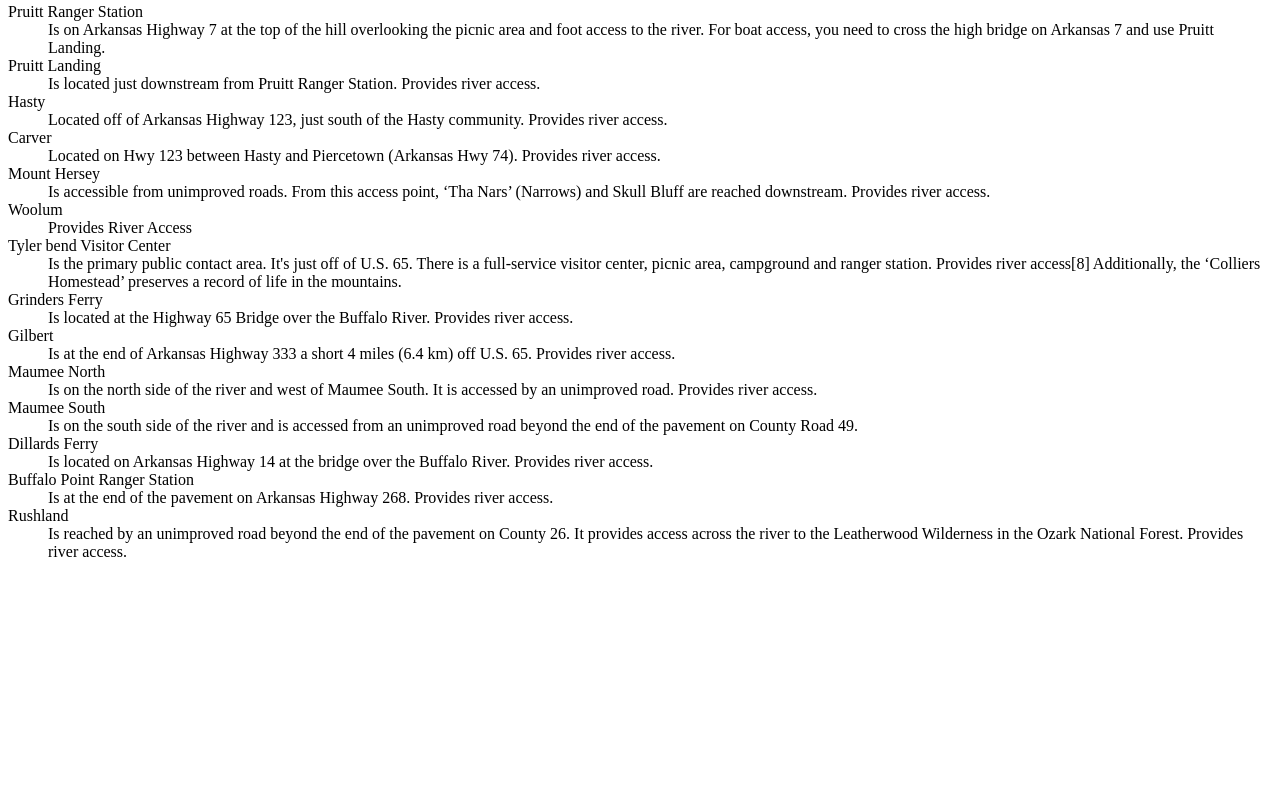
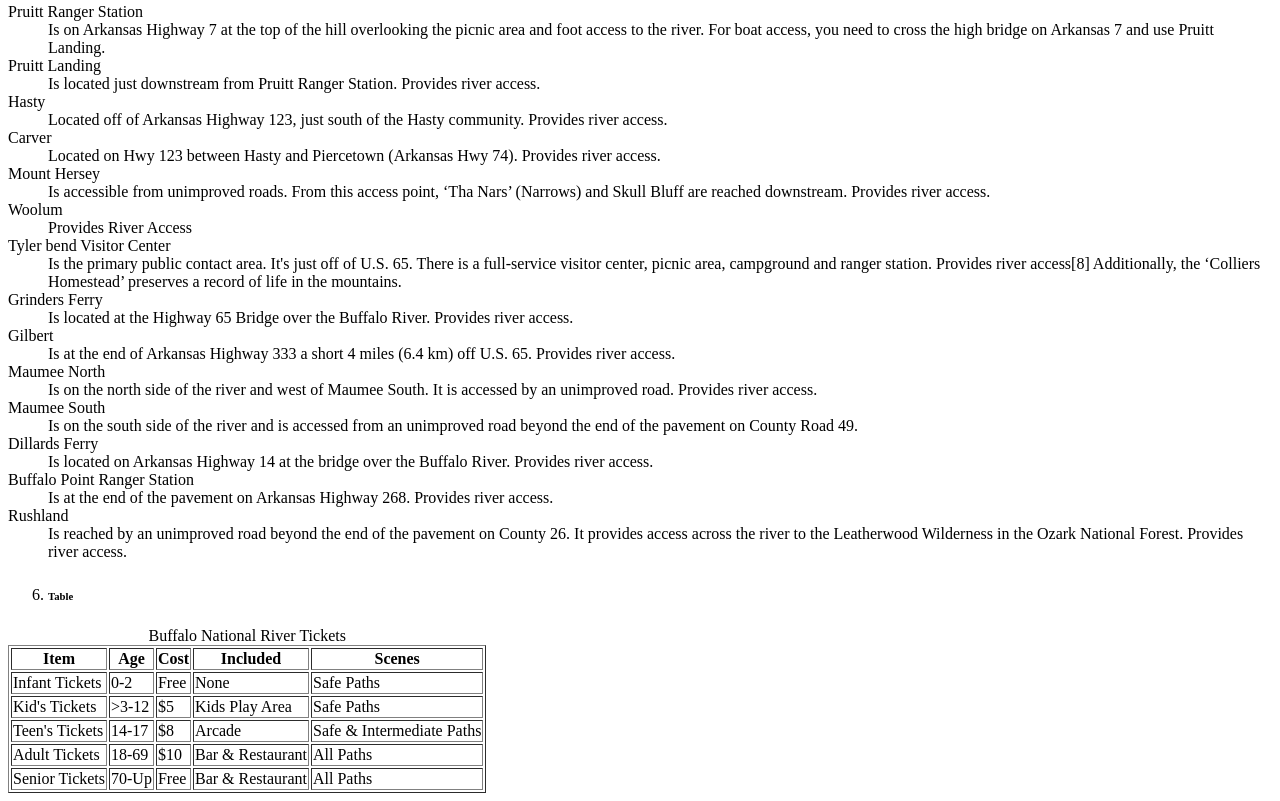
Before and after one commit to RJAbbott-123/it-pearl, a plain HTML site: page prototype/index.html in a window 1280 px wide. Shown: the part 1274-2075 px from the top of the page. Before the commit the page ends 1851 px from the top, so only its background shows below. Drawn offline with Linux system fonts and the light colour scheme.

Commit message:
Update index.html

```diff
--- a/prototype/index.html
+++ b/prototype/index.html
@@ -34,7 +34,7 @@
 </section>
 <section id="primary-content">
 <h2 id="location">Location of the Buffalo River and Watershed</h2>
-<p>The Buffalo National River, in Northern Arkansas, was the first National River to be designated in the United States. The Buffalo River is 153 miles (246 km) long. The lower 135 miles (217 km) flow within the boundaries of an area managed by the National Park Service, where the stream is designated the Buffalo National River. The river flows through Newton, Searcy, Marion, and Baxter Counties, from west to east. The river originates in the highest part of the Boston Mountains of the Ozarks, flows out onto the Springfield Plateau near the historic community of Erbie, and finally crosses a portion of the Salem Plateau just before joining the White River. The Park is home to the state's only elk herd. The upper section of the river in the Ozark National Forest is managed by the U.S. Forest Service and is designated as a National Scenic River and a National Wild River.</p>
+<p><q>The Buffalo National River, in Northern Arkansas, was the first National River to be designated in the United States. The Buffalo River is 153 miles (246 km) long. The lower 135 miles (217 km) flow within the boundaries of an area managed by the National Park Service, where the stream is designated the Buffalo National River. The river flows through Newton, Searcy, Marion, and Baxter Counties, from west to east. The river originates in the highest part of the Boston Mountains of the Ozarks, flows out onto the Springfield Plateau near the historic community of Erbie, and finally crosses a portion of the Salem Plateau just before joining the White River. The Park is home to the state's only elk herd. The upper section of the river in the Ozark National Forest is managed by the U.S. Forest Service and is designated as a National Scenic River and a National Wild River.</q></p>
     <ol statrt="3">
    <li><h3 id="History">History</h3></li>
     </ol>
@@ -98,5 +98,58 @@
     <dd>Is reached by an unimproved road beyond the end of the pavement on County 26. It provides access across the river to the Leatherwood Wilderness in the Ozark National Forest. Provides river access.</dd>
     </dl>
 </section>
+    <section>
+        <ol start="6">
+            <li><h6>Table</h6></li>
+            </ol>
+        <table border="1">
+            <caption>Buffalo National River Tickets</caption>
+            <thread>
+                <tr>
+                    <th scope="col">Item</th>
+                    <th scope="col">Age</th>
+                    <th scope="col">Cost</th>
+                    <th scope="col">Included</th>
+                    <th scope="col">Scenes</th>
+                </tr>
+            </thread>
+            <tbody>
+                <tr>
+                    <td>Infant Tickets</td>
+                    <td>0-2</td>
+                    <td>Free</td>
+                    <td>None</td>
+                    <td>Safe Paths</td>
+                <tr>
+                    <td>Kid's Tickets</td>
+                    <td>>3-12</td>
+                    <td>$5</td>
+                    <td>Kids Play Area</td>
+                    <td>Safe Paths</td>
+                </tr>
+                <tr>
+                    <td>Teen's Tickets</td>
+                    <td>14-17</td>
+                    <td>$8</td>
+                    <td>Arcade</td>
+                    <td>Safe & Intermediate Paths</td>
+                </tr>
+                <tr>
+                    <td>Adult Tickets</td>
+                    <td>18-69</td>
+                    <td>$10</td>
+                    <td>Bar & Restaurant</td>
+                    <td>All Paths</td>
+                </tr>
+                <tr>
+                    <td> Senior Tickets</td>
+                    <td>70-Up</td>
+                    <td>Free</td>
+                    <td>Bar & Restaurant</td>
+                    <td>All Paths</td>
+                </tr>
+            </tbody>
+            <tbody></tbody>
+    </section>
 <!--footer goes here-->
 </body>
```
